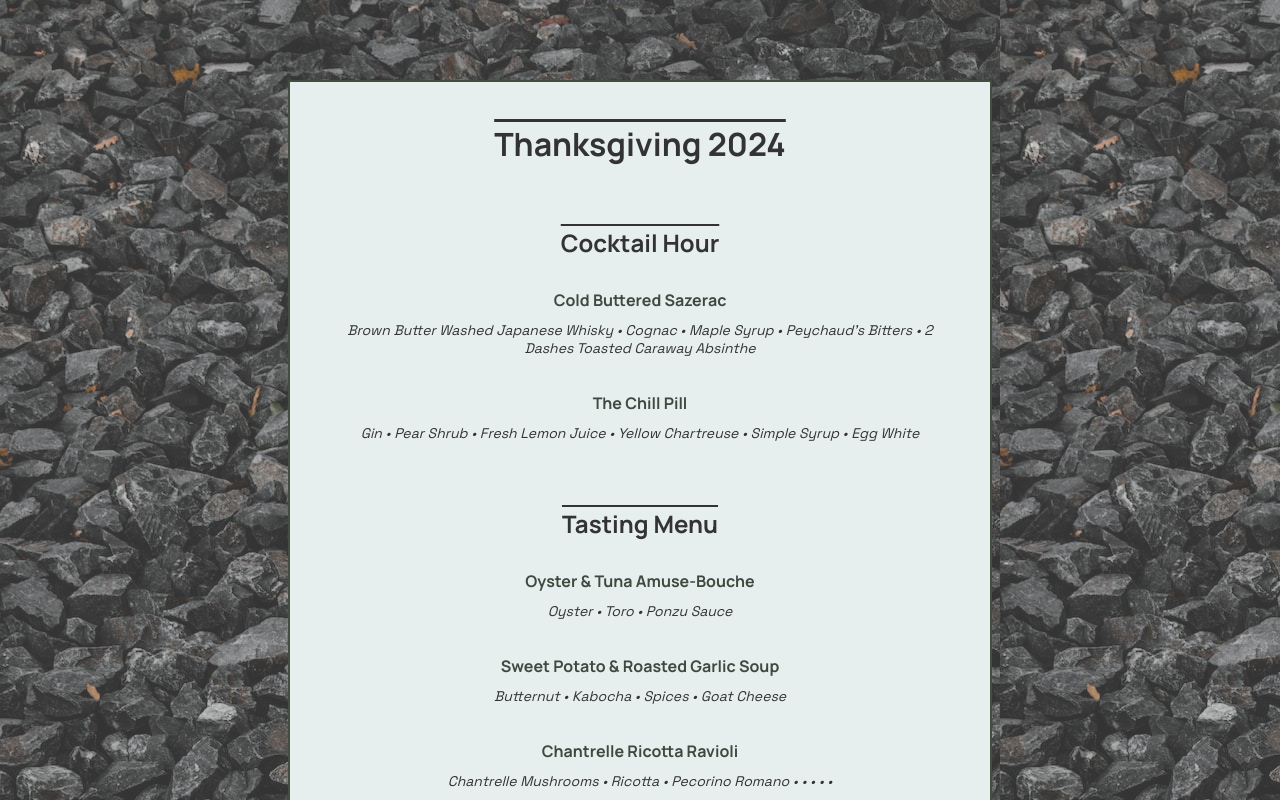
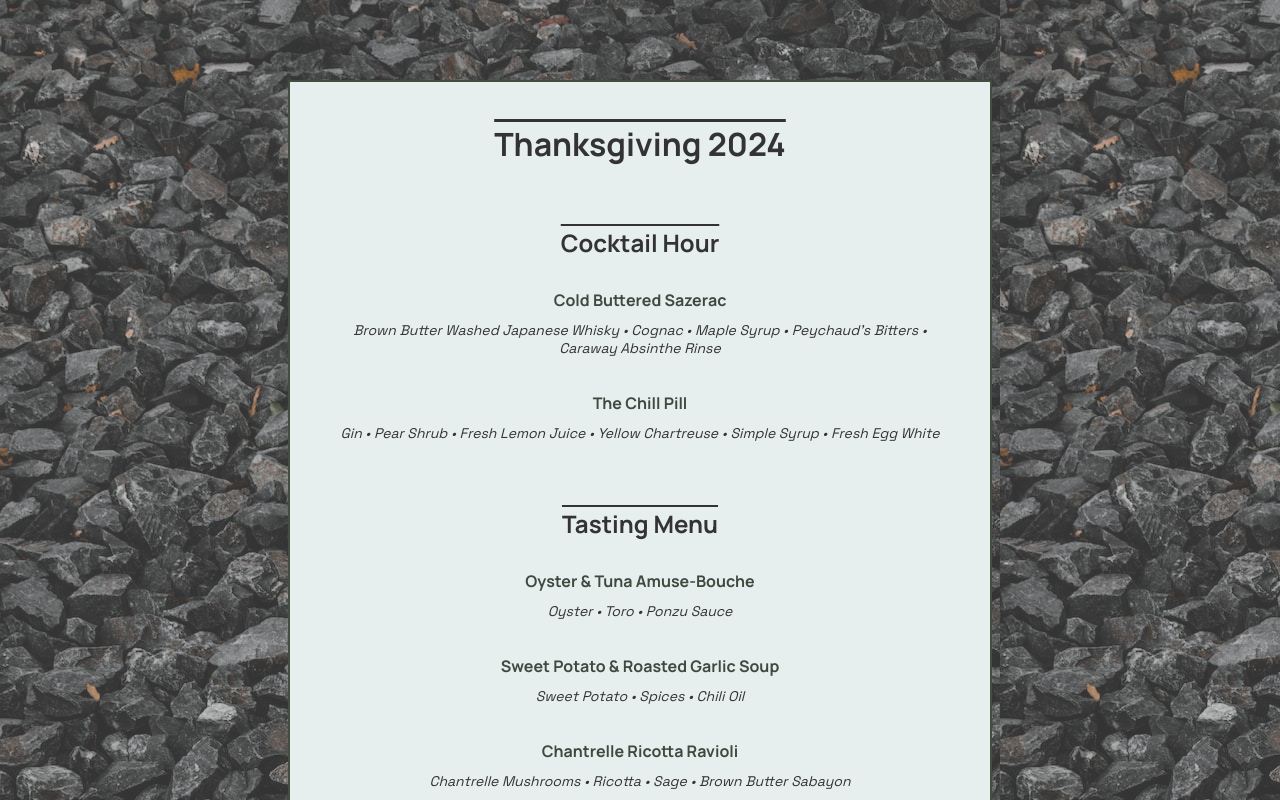
Before and after one commit to williamrogerschi/charleston2023, a React (Vite) app in the folder duncantgiving2023/: page / in a window 1280 px wide. Shown: the top 800 px of the page. Built offline with nearby package versions, Linux system fonts and the light colour scheme; a web font is replaced by a local one.

Commit message:
just need apps

```diff
--- a/duncantgiving2023/src/App.jsx
+++ b/duncantgiving2023/src/App.jsx
@@ -15,11 +15,11 @@ function App() {
           <div className='menu-card'>
             <div className='menu-content'>
             <h4>Cold Buttered Sazerac</h4>
-            <p> Brown Butter Washed Japanese Whisky • Cognac • Maple Syrup • Peychaud's Bitters •  2 Dashes Toasted Caraway Absinthe</p>
+            <p>Brown Butter Washed Japanese Whisky • Cognac • Maple Syrup • Peychaud's Bitters • Caraway Absinthe Rinse</p>
             </div>
             <div className='menu-content'>
             <h4>The Chill Pill</h4>
-            <p>Gin • Pear Shrub • Fresh Lemon Juice • Yellow Chartreuse • Simple Syrup • Egg White</p>
+            <p>Gin • Pear Shrub • Fresh Lemon Juice • Yellow Chartreuse • Simple Syrup • Fresh Egg White</p>
             </div>
           </div>
           <div className='h2-container'>
@@ -32,23 +32,23 @@ function App() {
             </div>
             <div className='menu-content'>
               <h4>Sweet Potato & Roasted Garlic Soup</h4>
-              <p>Butternut • Kabocha • Spices • Goat Cheese</p>
+              <p>Sweet Potato • Spices • Chili Oil</p>
             </div>
             <div className='menu-content'>
               <h4>Chantrelle Ricotta Ravioli</h4>
-              <p>Chantrelle Mushrooms • Ricotta • Pecorino Romano  •   •   •   •   • </p>
+              <p>Chantrelle Mushrooms • Ricotta • Sage • Brown Butter Sabayon</p>
             </div>
             <div className='menu-content'>
               <h4>Turkey Wellington</h4>
               <p>Fondant Potatoes • Crispy Brussel Sprouts</p>
             </div>
             <div className='menu-content'>
-              <h4>Sorb-AI</h4>
-              <p>Homegrown Meyer Lemon • Raspberry Foam • ChatGPT</p>
+              <h4>Regenerative Sorb-AI</h4>
+              <p>Duncan Farm Meyer Lemon • ChatGPT</p>
             </div>
             <div className='menu-content'>
               <h4>Sammy Dessert</h4>
-              <p>Blackberry & Tonka Bean Crème Legere • Pumpkin Pie Brulée • Spiced Olive Oil Tender Biscuit • White Chocolate Glaze</p>
+              <p>Blackberry & Tonka Bean Crème Legere • Pumpkin Pie Brulée • Spiced Olive Oil Tender Biscuit • White Chocolate Glaze • Maple Leaf Tuile </p>
             </div>
             <div className='footer'>Billy Rogers  © 2024</div>
           </div>
```
